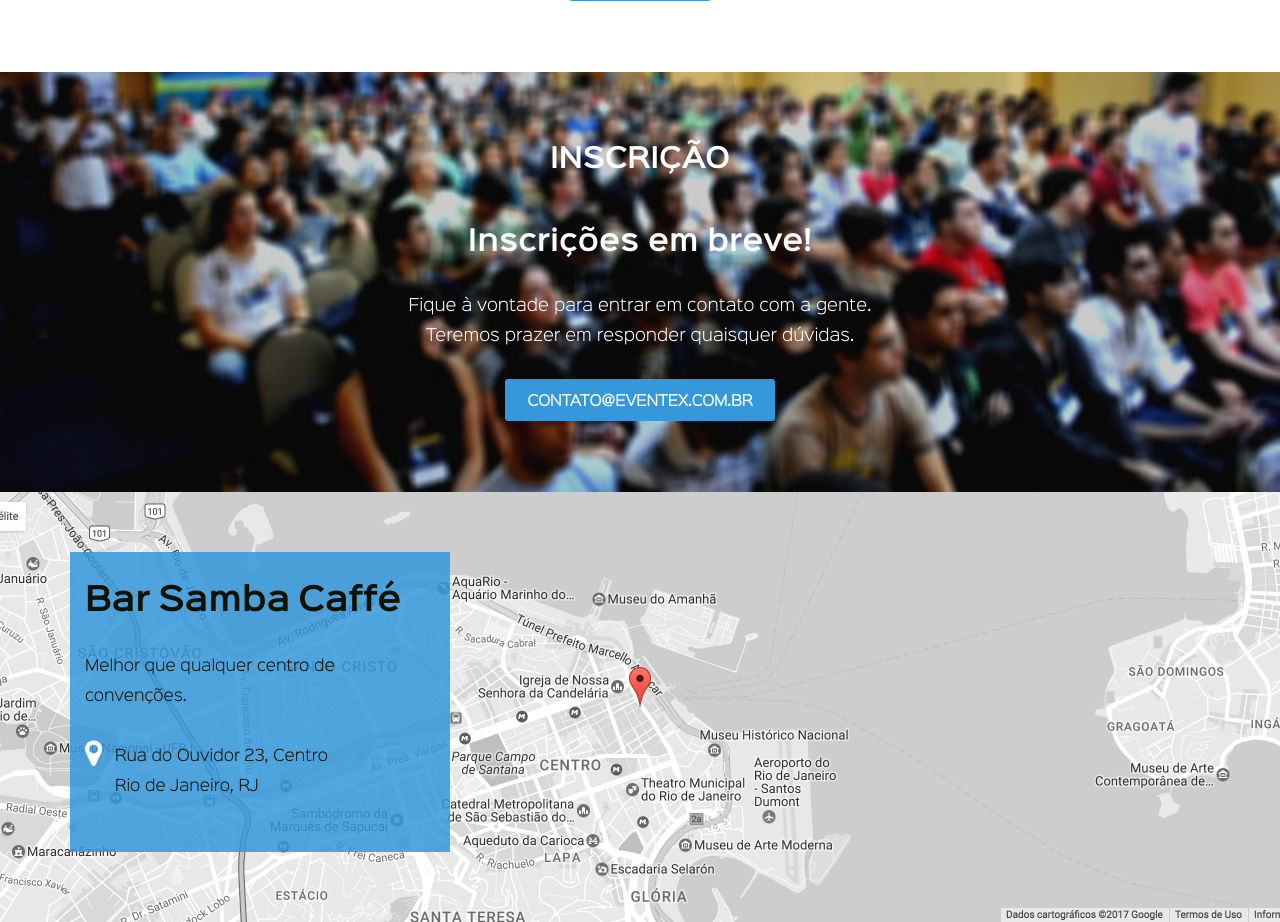
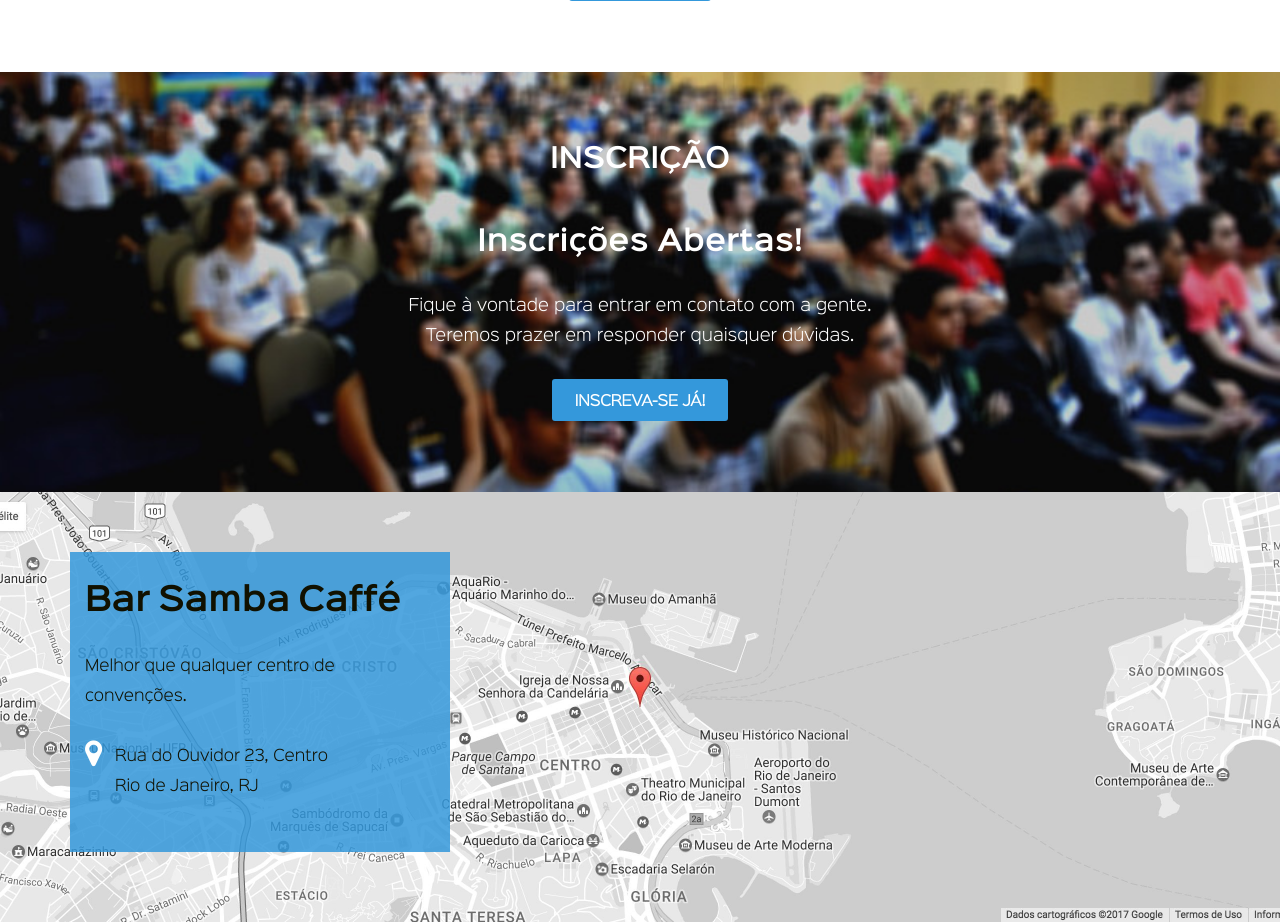
Before and after one commit to renandsmaal/eventex, a Django app: page / in a window 1280 px wide. Shown: the part 1818-2740 px from the top of the page. Run offline with Django 3.2, Linux system fonts and the light colour scheme; some libraries are stand-ins or nearby versions.

Commit message:
Habilita inscrição

```diff
--- a/eventex/core/templates/index.html
+++ b/eventex/core/templates/index.html
@@ -109,9 +109,9 @@
             <div class="register row">
                 <div class="text-align-center row desktop-12 padding-top-2 min-h-14 container">
                 	<h2>Inscrição</h2>
-                	<h3>Inscrições em breve!</h3>
+                	<h3>Inscrições Abertas!</h3>
                     <p>Fique à vontade para entrar em contato com a gente.<br>Teremos prazer em responder quaisquer dúvidas.</p>
-                	<a class="btn-basic btn-blue" href="mailto:contato@eventex.com.br">contato@eventex.com.br</a>
+                	<a class="btn-basic btn-blue" href="/inscricao/">Inscreva-se Já!</a>
                 </div>
             </div>
         </section>
--- a/eventex/core/tests.py
+++ b/eventex/core/tests.py
@@ -10,3 +10,6 @@ class HomeTest(TestCase):
 
     def test_template(self):
         self.assertTemplateUsed(self.response, 'index.html')
+
+    def test_subscription_link(self):
+        self.assertContains(self.response, 'href="/inscricao/"')
```
